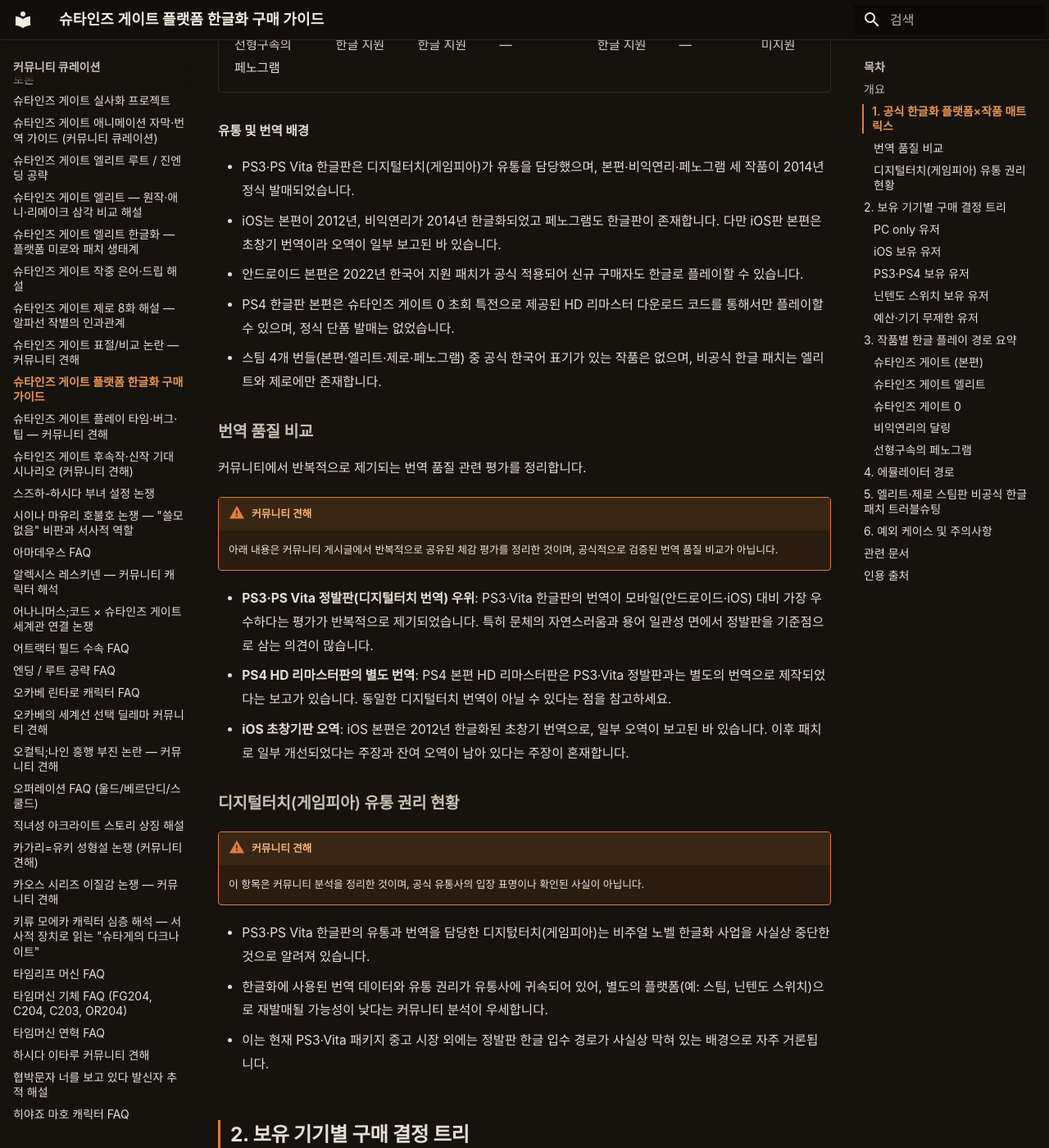
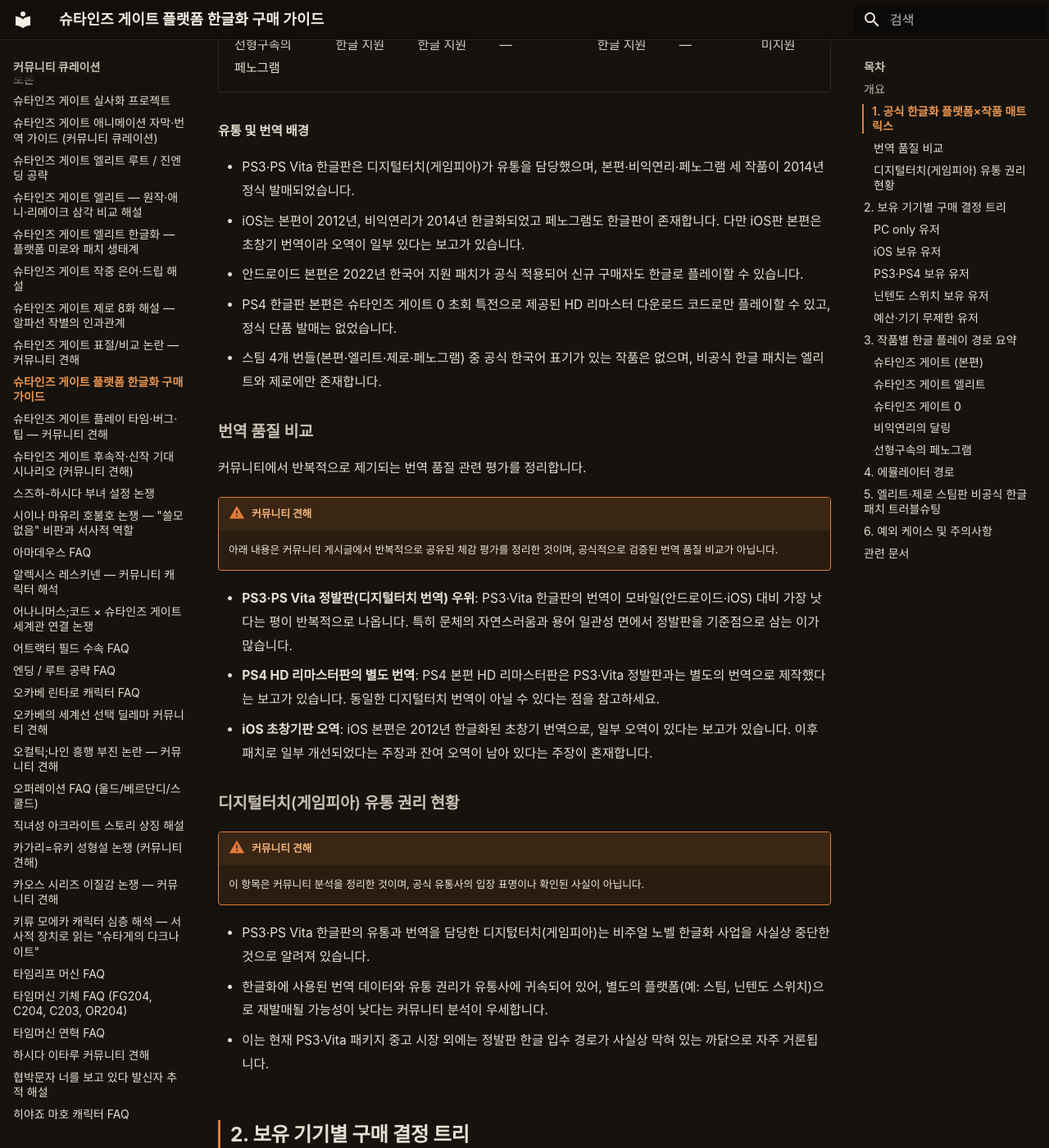
Before and after one commit to sgwiki/sgwiki.github.io, an MkDocs documentation site: the page built from wiki/커뮤니티-큐레이션/슈타인즈-게이트-플랫폼-한글화-구매-가이드.md, in a window 1280 px wide and 1400 px high, scrolled down 1061 px. Shown: the whole window at 82% size. Built offline with MkDocs 1.6.1 and Material for MkDocs 9.7.7, drawn with Linux system fonts in a browser that asks for light colours; some web fonts are replaced; some of the changed text lies outside the part shown.

Commit message:
chore(wiki): 슈타인즈-게이트-플랫폼-한글화-구매-가이드 정비 — frontmatter category(커뮤니티-큐레이션) 추가·빈 '## 인용 출처' 고아 섹션 제거·humanize 9건(번역투 '~를 통해' 3·by-passive '~바 있습니다' 1·자동화 피동 '제작되었다는' 1·hedging 종결 어휘 4)·사실·스포일러(none)·인용·수치·연도(2012·2014·2022)·링크(내부 2) 불변
Co-Authored-By: Claude Opus 4.6 <noreply@anthropic.com>

```diff
--- a/wiki/커뮤니티-큐레이션/슈타인즈-게이트-플랫폼-한글화-구매-가이드.md
+++ b/wiki/커뮤니티-큐레이션/슈타인즈-게이트-플랫폼-한글화-구매-가이드.md
@@ -1,5 +1,6 @@
 ---
 title: 슈타인즈 게이트 플랫폼 한글화 구매 가이드
+category: 커뮤니티-큐레이션
 type: community
 genre: complex_q
 evidence_grade: corroborated
@@ -33,9 +34,9 @@ related:
 **유통 및 번역 배경**
 
 - PS3·PS Vita 한글판은 디지털터치(게임피아)가 유통을 담당했으며, 본편·비익연리·페노그램 세 작품이 2014년 정식 발매되었습니다.
-- iOS는 본편이 2012년, 비익연리가 2014년 한글화되었고 페노그램도 한글판이 존재합니다. 다만 iOS판 본편은 초창기 번역이라 오역이 일부 보고된 바 있습니다.
+- iOS는 본편이 2012년, 비익연리가 2014년 한글화되었고 페노그램도 한글판이 존재합니다. 다만 iOS판 본편은 초창기 번역이라 오역이 일부 있다는 보고가 있습니다.
 - 안드로이드 본편은 2022년 한국어 지원 패치가 공식 적용되어 신규 구매자도 한글로 플레이할 수 있습니다.
-- PS4 한글판 본편은 슈타인즈 게이트 0 초회 특전으로 제공된 HD 리마스터 다운로드 코드를 통해서만 플레이할 수 있으며, 정식 단품 발매는 없었습니다.
+- PS4 한글판 본편은 슈타인즈 게이트 0 초회 특전으로 제공된 HD 리마스터 다운로드 코드로만 플레이할 수 있고, 정식 단품 발매는 없었습니다.
 - 스팀 4개 번들(본편·엘리트·제로·페노그램) 중 공식 한국어 표기가 있는 작품은 없으며, 비공식 한글 패치는 엘리트와 제로에만 존재합니다.
 
 ### 번역 품질 비교
@@ -45,9 +46,9 @@ related:
 !!! warning "커뮤니티 견해"
     아래 내용은 커뮤니티 게시글에서 반복적으로 공유된 체감 평가를 정리한 것이며, 공식적으로 검증된 번역 품질 비교가 아닙니다.
 
-- **PS3·PS Vita 정발판(디지털터치 번역) 우위**: PS3·Vita 한글판의 번역이 모바일(안드로이드·iOS) 대비 가장 우수하다는 평가가 반복적으로 제기되었습니다. 특히 문체의 자연스러움과 용어 일관성 면에서 정발판을 기준점으로 삼는 의견이 많습니다.
-- **PS4 HD 리마스터판의 별도 번역**: PS4 본편 HD 리마스터판은 PS3·Vita 정발판과는 별도의 번역으로 제작되었다는 보고가 있습니다. 동일한 디지털터치 번역이 아닐 수 있다는 점을 참고하세요.
-- **iOS 초창기판 오역**: iOS 본편은 2012년 한글화된 초창기 번역으로, 일부 오역이 보고된 바 있습니다. 이후 패치로 일부 개선되었다는 주장과 잔여 오역이 남아 있다는 주장이 혼재합니다.
+- **PS3·PS Vita 정발판(디지털터치 번역) 우위**: PS3·Vita 한글판의 번역이 모바일(안드로이드·iOS) 대비 가장 낫다는 평이 반복적으로 나옵니다. 특히 문체의 자연스러움과 용어 일관성 면에서 정발판을 기준점으로 삼는 이가 많습니다.
+- **PS4 HD 리마스터판의 별도 번역**: PS4 본편 HD 리마스터판은 PS3·Vita 정발판과는 별도의 번역으로 제작했다는 보고가 있습니다. 동일한 디지털터치 번역이 아닐 수 있다는 점을 참고하세요.
+- **iOS 초창기판 오역**: iOS 본편은 2012년 한글화된 초창기 번역으로, 일부 오역이 있다는 보고가 있습니다. 이후 패치로 일부 개선되었다는 주장과 잔여 오역이 남아 있다는 주장이 혼재합니다.
 
 ### 디지털터치(게임피아) 유통 권리 현황
 
@@ -56,7 +57,7 @@ related:
 
 - PS3·PS Vita 한글판의 유통과 번역을 담당한 디지턼터치(게임피아)는 비주얼 노벨 한글화 사업을 사실상 중단한 것으로 알려져 있습니다.
 - 한글화에 사용된 번역 데이터와 유통 권리가 유통사에 귀속되어 있어, 별도의 플랫폼(예: 스팀, 닌텐도 스위치)으로 재발매될 가능성이 낮다는 커뮤니티 분석이 우세합니다.
-- 이는 현재 PS3·Vita 패키지 중고 시장 외에는 정발판 한글 입수 경로가 사실상 막혀 있는 배경으로 자주 거론됩니다.
+- 이는 현재 PS3·Vita 패키지 중고 시장 외에는 정발판 한글 입수 경로가 사실상 막혀 있는 까닭으로 자주 거론됩니다.
 
 ## 2. 보유 기기별 구매 결정 트리
 
@@ -65,7 +66,7 @@ related:
 ### PC only 유저
 
 1. **엘리트 + 제로 스팀 구매** — 두 작품은 비공식 한글 패치가 존재하므로 가장 접근성이 좋습니다.
-2. **본편 원작 우회** — 스팀 원작은 공식 한글이 없습니다. PS3 에뮬레이터를 통한 한글판 또는 모바일 한글판으로 우회하는 방법이 커뮤니티에서 자주 언급됩니다.
+2. **본편 원작 우회** — 스팀 원작은 공식 한글이 없습니다. PS3 에뮬레이터로 한글판을 구동하거나 모바일 한글판으로 우회하는 방법이 커뮤니티에서 자주 언급됩니다.
 3. **비익연리·페노그램** — 스팀 한글 미지원이므로 모바일 한글판(iOS) 또는 에뮬레이터 경로를 고려해야 합니다.
 
 ### iOS 보유 유저
@@ -89,7 +90,7 @@ related:
 
 1. **PS Vita 패키지 수집** — 시리즈 전작이 한글화된 유일한 플랫폼이지만, PS 스토어 종료로 신규 디지털 구매가 불가능하므로 중고 패키지만이 유일한 입수 경로입니다.
 2. **iOS 본편·비익연리·페노그램 + PS4 제로 + 스팀 엘리트** 조합으로 모든 정식 한글 경로를 커버할 수 있습니다.
-3. 가장 번역 품질이 좋다는 평을 받는 디지털터치 PS3·Vita 패키지판을 기준점으로 삼는 의견이 많습니다.
+3. 가장 번역 품질이 좋다는 평을 받는 디지털터치 PS3·Vita 패키지판을 기준점으로 삼는 이가 많습니다.
 
 ## 3. 작품별 한글 플레이 경로 요약
 
@@ -99,7 +100,7 @@ related:
 
 - **공식 한글**: PS3 패키지, PS Vita 패키지, iOS, Android(2022년 패치 이후), PS4(제로 초회 특전 HD판).
 - **스팀**: 공식 한글 미지원. 비공식 패치는 장기 제작 중으로 알려져 있으나 완료 시점은 불확실합니다.
-- **권장 경로**: iOS/Android 한글판이 가장 구매하기 쉬우며, 패키지 수집이 가능하다면 PS3·Vita 한글판이 번역 품질 면에서 가장 좋다는 평입니다.
+- **권장 경로**: iOS/Android 한글판이 가장 구매하기 쉬우며, 패키지 수집이 가능하다면 PS3·Vita 한글판이 번역 품질 면에서 가장 좋다는 평이 우세합니다.
 
 ### 슈타인즈 게이트 엘리트
 
@@ -130,11 +131,11 @@ related:
 !!! warning "커뮤니티 견해"
     이 섹션은 커뮤니티에서 반복적으로 공유된 경험을 정리한 것이며, 공식적으로 검증된 정보는 아닙니다. 에뮬레이터 사용은 각 국가의 저작권법과 플랫폼 이용 약관에 따라 제한될 수 있으므로, 관련 법규를 먼저 확인하세요.
 
-PC로 한글 플레이를 원하는 유저 사이에서 PS3 에뮬레이터와 PS Vita 에뮬레이터를 통한 한글판 구동이 대안으로 자주 언급됩니다.
+PC로 한글 플레이를 원하는 유저 사이에서 PS3 에뮬레이터와 PS Vita 에뮬레이터로 한글판을 구동하는 방법이 대안으로 자주 언급됩니다.
 
 - **PS3 에뮬레이터(RPCS3)**: PS3 한글 패키지 본편·비익연리·페노그램을 PC에서 구동할 수 있다는 보고가 커뮤니티에 누적되어 있습니다. 다만 하드웨어 요구 사양이 상당히 높고, 초기 설정과 덤프 파일 준비 과정이 입문자에게 부담이 될 수 있습니다.
-- **PS Vita 에뮬레이터(비타3k)**: Vita 한글판을 PC에서 구동하려는 시도가 보고되나, 현재 개발 단계상 호환성이 완전하지 않아 안정적인 플레이가 보장되지 않는다는 의견이 많습니다.
-- **일반적 권장**: 한글 플레이가 주된 목적이라면, 가능하면 공식 한글 플랫폼(iOS/Android 한글판, PS 패키지)을 우선해 기술적 리스크를 피하는 것이 가장 안정적인 경로라는 평가가 우세합니다.
+- **PS Vita 에뮬레이터(비타3k)**: Vita 한글판을 PC에서 구동하려는 시도가 보고되나, 현재 개발 단계상 호환성이 완전하지 않아 안정적인 플레이가 보장되지 않는다는 의견이 우세합니다.
+- **일반적 권장**: 한글 플레이가 주된 목적이라면, 가능하면 공식 한글 플랫폼(iOS/Android 한글판, PS 패키지)을 먼저 고르는 것이 기술적 리스크를 피하는 가장 안정적인 경로라는 평이 우세합니다.
 
 ## 5. 엘리트·제로 스팀판 비공식 한글 패치 트러블슈팅
 
@@ -176,5 +177,3 @@ PC로 한글 플레이를 원하는 유저 사이에서 PS3 에뮬레이터와 P
 
 - [한글 패치 가이드 FAQ](./faq-한글-패치-가이드.md)
 - [슈타인즈 게이트 엘리트 루트 진엔딩 공략](./슈타인즈-게이트-엘리트-루트-진엔딩-공략.md)
-
-## 인용 출처
```
